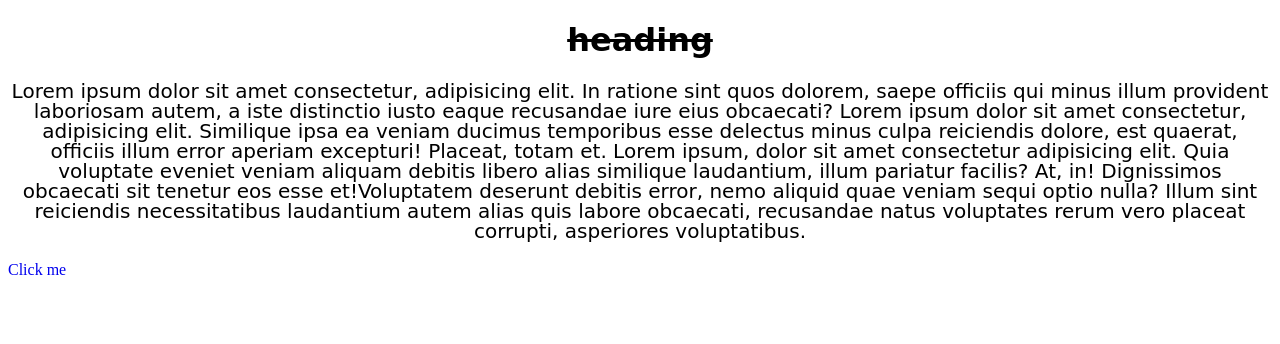
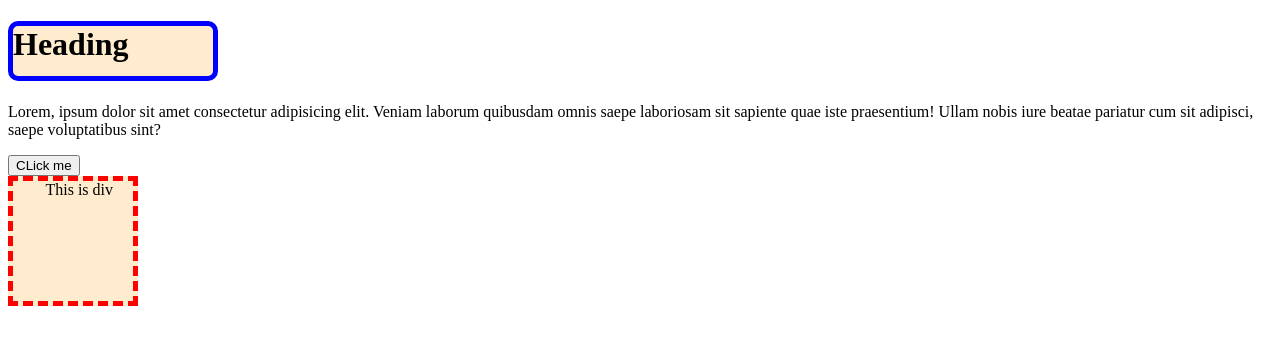
Before and after one commit to BiplobShrestha/html-css-practice, a plain HTML site: page index.html in a window 1280 px wide. Drawn offline with Linux system fonts and the light colour scheme.

Commit message:
Made a layout of nav-bar using margin, studied about border, padding and also made a traffic light

```diff
--- /dev/null
+++ b/Day3QNA/set3one.css
@@ -0,0 +1,6 @@
+div{
+    height: 100px;
+    width: 100px;
+    background-color: green;
+    border-radius: 50%;
+}
--- /dev/null
+++ b/Day3QNA/set3two.css
@@ -0,0 +1,22 @@
+*{
+    padding: 0;
+    margin: 0;
+}
+#navbar{
+    height: 60px;
+    background-color: #0f1111;
+    color: white;
+}
+button{
+    background-color: #f08804;
+    color: white;
+}
+#logo{
+    color: #f08804;
+    font-size: 25px;
+    text-decoration: none;
+}
+a{
+    margin-right:200px;
+    text-decoration: none;
+}
--- a/Form/form.css
+++ b/Form/form.css
@@ -3,7 +3,7 @@
     font-weight: 900;
     text-align: center;
     color: blue;
-    background-color: aqua;
+    background-color: rgb(212, 18, 50);
 }
 #form{
     text-align: center;
@@ -12,6 +12,10 @@
     font-family: cursive;
     text-align: center;
     font-weight: 200;
+    color: black;
+}
+fieldset{
+    color: rgba(199, 102, 102, 1);
 }
 #box2{
     font-family: cursive;
@@ -26,7 +30,7 @@
     text-align: center;
 }
 *{
-    background-color: rgb(250, 229, 229);
+    background-color: rgb(0, 0, 0);
     background-image: none;
 }
 #button{
--- /dev/null
+++ b/Traffic-Light/light.css
@@ -0,0 +1,31 @@
+#maindiv{
+    height: 250px;
+    width: 90px;
+    border: 5px solid black;
+    background-color: grey;
+    margin-left: 680px;
+}
+#div1{
+    height: 50px;
+    width: 50px;
+    border-radius: 50%;
+    background-color: red;
+    margin: 10px 0px 10px 20px;
+}
+#div2{
+    height: 50px;
+    width: 50px;
+    border-radius: 50%;
+    background-color: yellow;
+    margin: 10px 0px 10px 20px;
+}
+#div3{
+    height: 50px;
+    width: 50px;
+    border-radius: 50%;
+    background-color: green;
+    margin: 10px 0px 10px 20px;
+}
+h1{
+    text-align: center;
+}
--- a/index.html
+++ b/index.html
@@ -3,14 +3,15 @@
 <head>
     <meta charset="UTF-8">
     <meta name="viewport" content="width=device-width, initial-scale=1.0">
-    <title>CSS Level 1</title>
+    <title>CSS Level 2</title>
     <link rel="stylesheet" href="style.css">
 </head>
 <body>
-    <h1> heading</h1>
-    <p>
-        Lorem ipsum dolor sit amet consectetur, adipisicing elit. In ratione sint quos dolorem, saepe officiis qui minus illum provident laboriosam autem, a iste distinctio iusto eaque recusandae iure eius obcaecati?
-        Lorem ipsum dolor sit amet consectetur, adipisicing elit. Similique ipsa ea veniam ducimus temporibus esse delectus minus culpa reiciendis dolore, est quaerat, officiis illum error aperiam excepturi! Placeat, totam et. Lorem ipsum, dolor sit amet consectetur adipisicing elit. Quia voluptate eveniet veniam aliquam debitis libero alias similique laudantium, illum pariatur facilis? At, in! Dignissimos obcaecati sit tenetur eos esse et!Voluptatem deserunt debitis error, nemo aliquid quae veniam sequi optio nulla? Illum sint reiciendis necessitatibus laudantium autem alias quis labore obcaecati, recusandae natus voluptates rerum vero placeat corrupti, asperiores voluptatibus.
-    </p>
-    <a href="https:www.google.com">Click me</a>
+    <h1>Heading</h1>
+    <p> Lorem, ipsum dolor sit amet consectetur adipisicing elit. Veniam laborum quibusdam omnis saepe laboriosam sit sapiente quae iste praesentium! Ullam nobis iure beatae pariatur cum sit adipisci, saepe voluptatibus sint?</p>
+    <button>CLick me</button>
+    <div>
+        This is div
+    </div>
+
 </html>
--- a/style.css
+++ b/style.css
@@ -1,16 +1,17 @@
-p{
-    text-align: center;
-    font-weight: 400;
-    font-size: 20px;
-    font-family: cursive;
-    line-height: 20px;
-    text-transform: capitalized;
+div{
+    height: 100px;
+    background-color: blanchedalmond;
+    width: 100px;
+    border: 5px dashed red;
+    text-align: right;
+    padding-bottom: 20px;
+    padding-right: 20px;
 }
 h1{
-    text-align: center;
-    text-decoration: line-through;
-    font-family: cursive;
+    width: 200px;
+    height: 50px;
+    background-color: blanchedalmond;
+    border: 5px solid blue;
+    text-align: left;
+    border-radius: 10px;
 }
-a{
-    text-decoration: none;
-}
```
Also changed, not shown: Day3QNA/set3one.html (added, +19 -0 lines), Day3QNA/set3two.html (added, +28 -0 lines), Traffic-Light/light.html (added, +19 -0 lines).
